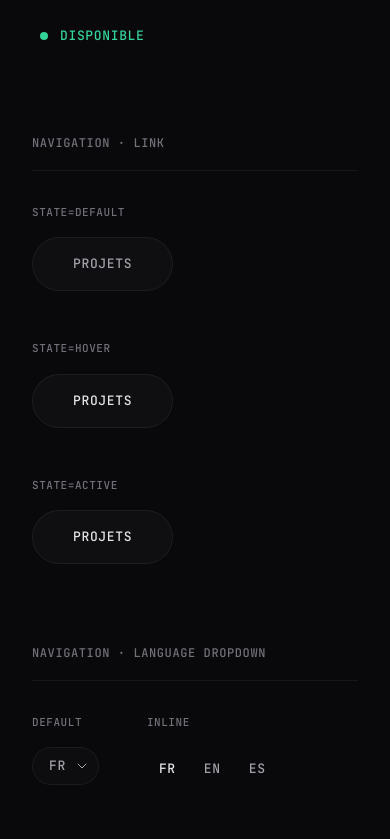
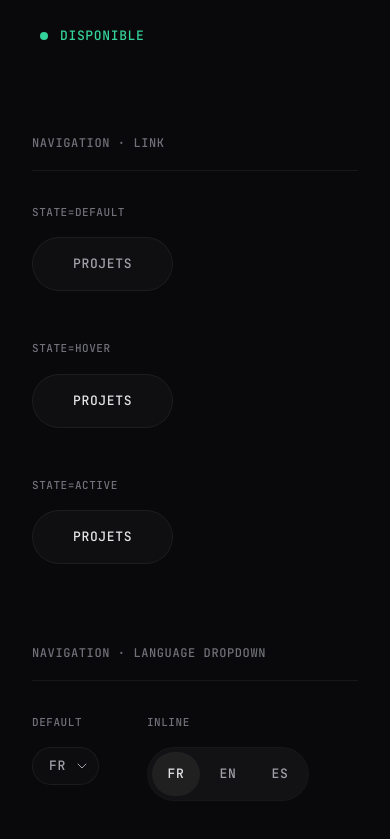
Before and after one commit to yohanguyot/portfolio, a Next.js app: page /playground in a window 390 px wide. Shown: the part 1777-2616 px from the top of the page. Built offline with nearby package versions, Linux system fonts and the light colour scheme; a web font is replaced by a local one.

Commit message:
add navbar language selector on mobile

```diff
--- a/src/components/Navigation/Navigation.module.css
+++ b/src/components/Navigation/Navigation.module.css
@@ -1,3 +1,8 @@
+.navHidden {
+  opacity: 0;
+  pointer-events: none;
+}
+
 .nav {
   position: fixed;
   top: 16px;
@@ -221,31 +226,47 @@
   color: var(--color-text-primary);
 }
 
-/* ── Language inline (mobile) ── */
+/* ── Language inline (mobile) — segmented pill ── */
 .langInline {
+  --lang-btn-w: 48px;
+  position: relative;
   display: flex;
   align-items: center;
   gap: var(--space-2xs);
+  padding: var(--space-2xs);
+  background: var(--color-bg-surface-2);
+  border: 1px solid var(--color-border-subtle);
+  border-radius: var(--radius-full);
+}
+
+/* sliding indicator — JS reads offsetLeft diff to compute stride, no hardcoded value */
+.langInlineIndicator {
+  position: absolute;
+  inset: var(--space-2xs);
+  width: var(--lang-btn-w);
+  left: var(--space-2xs);
+  border-radius: var(--radius-full);
+  background: var(--color-bg-surface-3);
+  pointer-events: none;
+  transition: transform var(--duration-fast) var(--ease);
 }
 
 .langInlineOption {
   composes: labelMd from '@/styles/typography.module.css';
-  min-height: 44px;
-  padding-inline: var(--space-sm);
+  position: relative;
+  z-index: 1;
+  width: var(--lang-btn-w);
+  height: 44px;
   display: flex;
   align-items: center;
+  justify-content: center;
   border-radius: var(--radius-full);
   color: var(--color-text-secondary);
   transition: color var(--duration-fast) var(--ease);
 }
 
-.langInlineOption:hover {
-  color: var(--color-text-primary);
-}
-
-.langInlineOptionActive {
-  color: var(--color-text-primary);
-}
+.langInlineOption:hover { color: var(--color-text-primary); }
+.langInlineOptionActive { color: var(--color-text-primary); }
 
 /* ── Mobile dropdown ── */
 .mobileBackdrop {
--- a/src/components/Navigation/Navigation.tsx
+++ b/src/components/Navigation/Navigation.tsx
@@ -50,6 +50,7 @@ export function LanguageDropdown({ className, inline }: LanguageDropdownProps) {
   const [isOpen, setIsOpen] = useState(false);
   const [current, setCurrent] = useState("FR");
   const [panelStyle, setPanelStyle] = useState<React.CSSProperties>({});
+  const [stride, setStride] = useState(0);
   const triggerRef = useRef<HTMLButtonElement>(null);
   const panelRef = useRef<HTMLUListElement>(null);
   const wrapperRef = useRef<HTMLDivElement>(null);
@@ -100,9 +101,24 @@ export function LanguageDropdown({ className, inline }: LanguageDropdownProps) {
     return () => document.removeEventListener("mousedown", handleClickOutside);
   }, [isOpen]);
 
+  useLayoutEffect(() => {
+    if (!inline || !wrapperRef.current) return;
+    const btns = wrapperRef.current.querySelectorAll("button");
+    if (btns.length >= 2) {
+      setStride((btns[1] as HTMLElement).offsetLeft - (btns[0] as HTMLElement).offsetLeft);
+    }
+  // eslint-disable-next-line react-hooks/exhaustive-deps
+  }, [inline]);
+
   if (inline) {
+    const currentIndex = LANGUAGES.findIndex(({ code }) => code === current);
     return (
-      <div className={[styles.langInline, className ?? ""].filter(Boolean).join(" ")}>
+      <div ref={wrapperRef} className={[styles.langInline, className ?? ""].filter(Boolean).join(" ")}>
+        <span
+          className={styles.langInlineIndicator}
+          style={{ transform: `translateX(${currentIndex * stride}px)` }}
+          aria-hidden="true"
+        />
         {LANGUAGES.map(({ code }) => (
           <button
             key={code}
@@ -176,6 +192,7 @@ const NAV_LINKS = [
 export default function Navigation() {
   const [mobileOpen, setMobileOpen] = useState(false);
   const [isMobile, setIsMobile] = useState(false);
+  const [mounted, setMounted] = useState(false);
   const navRef = useRef<HTMLElement>(null);
   const dropdownRef = useRef<HTMLDivElement>(null);
   const firstLinkRef = useRef<HTMLAnchorElement>(null);
@@ -215,6 +232,7 @@ export default function Navigation() {
 
     measureThreshold();
     check();
+    setMounted(true);
     document.fonts.ready.then(() => { measureThreshold(); check(); });
     window.addEventListener("resize", check);
     return () => window.removeEventListener("resize", check);
@@ -272,7 +290,7 @@ export default function Navigation() {
 
   return (
     <>
-      <nav ref={navRef} className={`${styles.nav} ${isMobile ? styles.navMobile : ""}`}>
+      <nav ref={navRef} className={`${styles.nav} ${isMobile ? styles.navMobile : ""} ${!mounted ? styles.navHidden : ""}`}>
         <div className={styles.container}>
           <div className={styles.logoContainer}>
             <a href="/" className={styles.logo}>Yohan Guyot</a>
```
